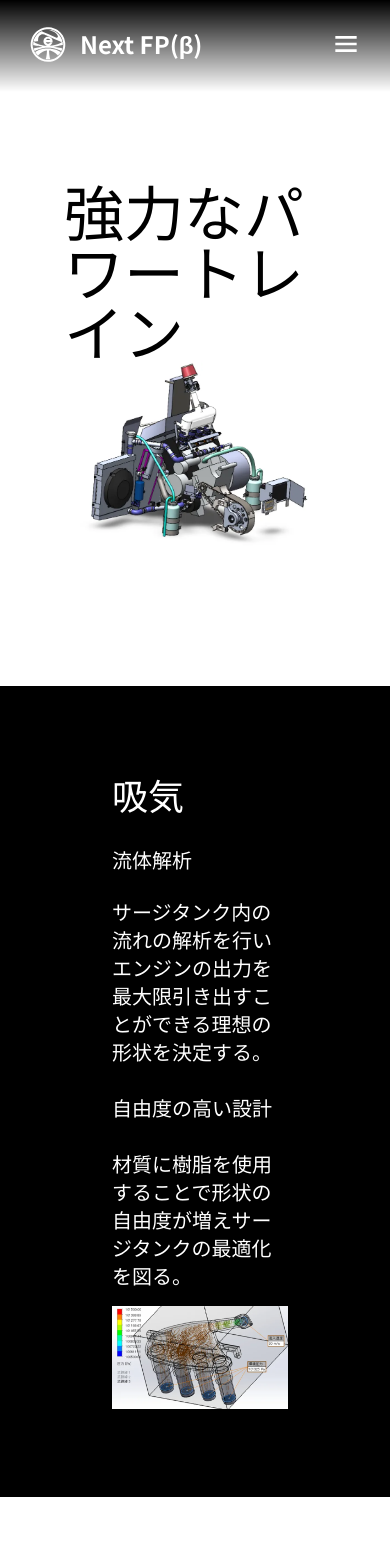
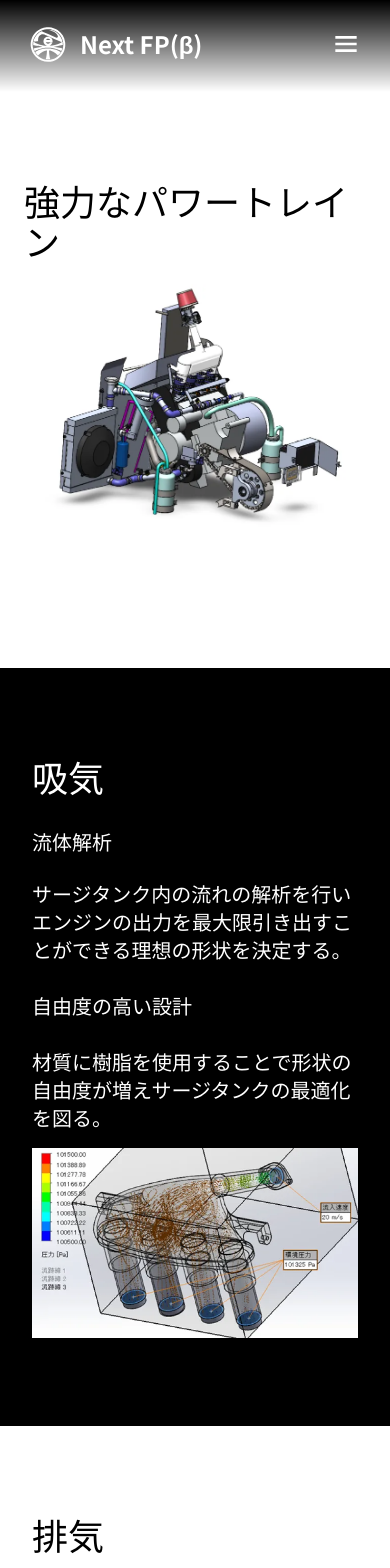
Before and after one commit to nextfp/nextPage, a Next.js app: page /powerTrain in a window 390 px wide. Shown: the top 1568 px of the page. Built offline with nearby package versions, Linux system fonts and the light colour scheme.

Commit message:
モバイル用に多少最適化

```diff
--- a/app/HeroImage.tsx
+++ b/app/HeroImage.tsx
@@ -10,13 +10,13 @@ export default function HeroImage() {
         <div className="flex h-full">
           <div className="grid w-full grid-cols-12">
             <div className="col-span-1"></div>
-            <div className="col-span-8 mt-28 text-8xl font-bold">
+            <div className="col-span-10 mt-28 text-6xl font-bold sm:col-span-8 sm:text-8xl">
               <h1 className="break-all">
                 Next Formula <br />
                 Project
               </h1>
             </div>
-            <div className="col-span-2"></div>
+            <div className="col-span-1 sm:col-span-2"></div>
           </div>
         </div>
       </div>
--- a/app/chassis/Introduction.tsx
+++ b/app/chassis/Introduction.tsx
@@ -8,7 +8,7 @@ const Introduction = () => {
       {chassisList.map((data, index) =>
         data.white ? (
           <section className="bg-white" key={index}>
-            <div className="mx-auto max-w-screen-2xl px-28 py-22">
+            <div className="mx-auto max-w-screen-2xl px-8 py-22 sm:px-28">
               <header>
                 <h2 className="mb-8 text-4xl font-medium text-black">
                   {data.title}
@@ -42,7 +42,7 @@ const Introduction = () => {
           </section>
         ) : (
           <section className="bg-black" key={index}>
-            <div className="mx-auto max-w-screen-2xl px-28 py-22">
+            <div className="mx-auto max-w-screen-2xl px-8 py-22 sm:px-28">
               <header>
                 <h2 className="mb-8 text-4xl font-medium">{data.title}</h2>
               </header>
--- a/app/chassis/Title.tsx
+++ b/app/chassis/Title.tsx
@@ -4,9 +4,9 @@ import chassisImage from "@/public/chassis/ChassisImage.webp";
 export default function Title() {
   return (
     <section className="bg-white">
-      <div className="mx-auto max-w-screen-2xl  px-16 py-22">
+      <div className="mx-auto max-w-screen-2xl px-6 py-22 sm:px-16">
         <header className="flex flex-col justify-center">
-          <h1 className="self-center text-6xl font-medium text-black">
+          <h1 className="mb-6 self-center text-4xl font-medium text-black sm:text-6xl">
             洗練されたシャシー
           </h1>
           <Image className="self-center" src={chassisImage} alt="Cad ASSY" />
--- a/app/powerTrain/introduction.tsx
+++ b/app/powerTrain/introduction.tsx
@@ -8,7 +8,7 @@ const Introduction = () => {
       {powerTrainList.map((data, index) =>
         data.white ? (
           <section className="bg-white" key={index}>
-            <div className="mx-auto max-w-screen-2xl px-28 py-22">
+            <div className="mx-auto max-w-screen-2xl px-8 py-22 sm:px-28">
               <header>
                 <h2 className="mb-8 text-4xl font-medium text-black">
                   {data.title}
@@ -42,7 +42,7 @@ const Introduction = () => {
           </section>
         ) : (
           <section className="bg-black" key={index}>
-            <div className="mx-auto max-w-screen-2xl px-28 py-22">
+            <div className="mx-auto max-w-screen-2xl px-8 py-22 sm:px-28">
               <header>
                 <h2 className="mb-8 text-4xl font-medium">{data.title}</h2>
               </header>
--- a/app/powerTrain/title.tsx
+++ b/app/powerTrain/title.tsx
@@ -4,9 +4,9 @@ import powerTrainImage from "@/public/powerTrain/powerTrainImage.webp";
 export default function Title() {
   return (
     <section className="bg-white">
-      <div className="mx-auto max-w-screen-2xl  px-16 py-22">
+      <div className="mx-auto max-w-screen-2xl px-6 py-22 sm:px-16">
         <header className="flex flex-col justify-center">
-          <h1 className="self-center text-6xl font-medium text-black">
+          <h1 className="mb-6 self-center text-4xl font-medium text-black sm:text-6xl">
             強力なパワートレイン
           </h1>
           <Image
--- a/components/Header.tsx
+++ b/components/Header.tsx
@@ -9,7 +9,7 @@ export default function Header() {
     <header className="sticky top-0 z-50 w-full bg-gradient-to-b from-black py-6">
       <div className="container mx-auto  pb-1 text-white">
         <div className="mx-7 flex items-center justify-between">
-          <a className="flex gap-3 items-center" href="./">
+          <a className="flex items-center gap-3" href="./">
             <NextFPLogo />
             <p className="text-2xl font-semibold">Next FP(β)</p>
           </a>
--- a/components/MobileNav.tsx
+++ b/components/MobileNav.tsx
@@ -64,7 +64,7 @@ const MobileNav = () => {
             <div key={link.title} className="px-12 py-14">
               <Link
                 href={link.href}
-                className="text-2xl font-bold tracking-widest text-gray-100"
+                className="text-2xl tracking-widest text-gray-100"
                 onClick={onToggleNav}
               >
                 {link.title}
```
